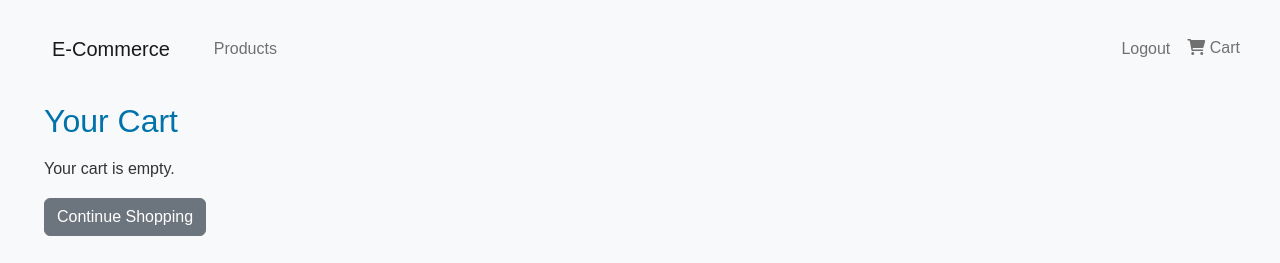
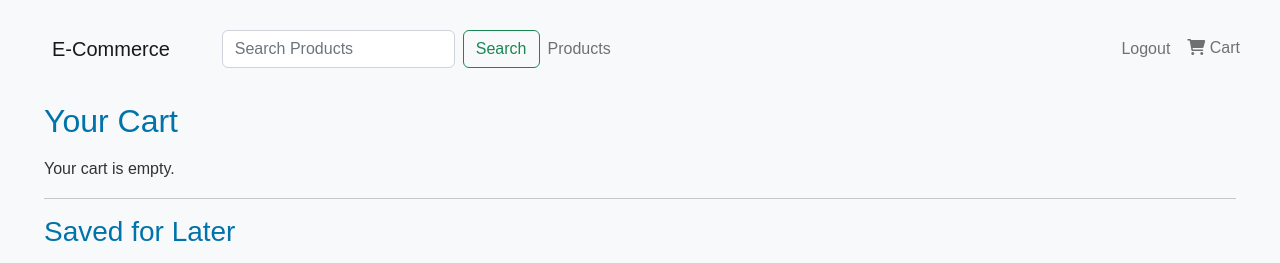
Before and after one commit to jeremyw0886/ecommerce_platform, a Django app: page /cart/ in a window 1280 px wide. Shown: the top 263 px of the page. Run offline with Django 3.2, Linux system fonts and the light colour scheme; a user stored in the database is signed in; data comes from the database, SQL or seed files in the repository; both versions use the stored data as it was after the commit; tables that the repository leaves empty hold one stand-in row (values such as "Sample post"); some libraries are stand-ins or nearby versions.

Commit message:
modifies style, builds search bar, and begins work on saved for later section */

```diff
--- a/store/management/commands/seed_products.py
+++ b/ecommerce_platform/archive/seed_products.py
@@ -1,3 +1,6 @@
+# Used for seeding the database with fake products. This is useful for testing purposes. The command creates a category named Electronics and then creates 10 fake products under that category. The products have random names, descriptions, prices, stock, and availability. The image field is set to a placeholder image. The command can be run using the following command:
+
+
 import random
 
 from django.core.management.base import BaseCommand
--- a/store/models.py
+++ b/store/models.py
@@ -1,4 +1,5 @@
 from django.conf import settings
+from django.contrib.auth.models import User
 from django.db import models
 from django.utils.text import slugify
 
@@ -54,3 +55,11 @@ class UserProfile(models.Model):
 
     def __str__(self):
         return f"Profile of {self.user.username}"
+
+class SavedItem(models.Model):
+    user = models.ForeignKey(settings.AUTH_USER_MODEL, on_delete=models.CASCADE)
+    product = models.ForeignKey(Product, on_delete=models.CASCADE)
+    added = models.DateTimeField(auto_now_add=True)
+
+    def __str__(self):
+        return f"{self.product.name} saved by {self.user.username}"
--- a/store/static/css/styles.css
+++ b/store/static/css/styles.css
@@ -331,6 +331,7 @@ a:hover {
   from {
     opacity: 0;
   }
+
   to {
     opacity: 1;
   }
@@ -340,15 +341,19 @@ a:hover {
   0% {
     transform: rotate(0deg);
   }
+
   3% {
     transform: rotate(-3deg);
   }
+
   6% {
     transform: rotate(3deg);
   }
+
   9% {
     transform: rotate(0deg);
   }
+
   100% {
     transform: rotate(0deg);
   }
@@ -358,6 +363,7 @@ a:hover {
    MEDIA QUERIES - RESPONSIVE STYLING
    ========================================================================== */
 @media (max-width: 768px) {
+
   /* Adjust thumbnail height */
   .thumbnail {
     height: 300px;
@@ -377,9 +383,44 @@ a:hover {
     padding: 8px 16px;
     font-size: 0.9rem;
   }
+
+  /* Ensure the navbar container is a flex container with wrapping enabled */
+  .navbar .container {
+    display: flex;
+    flex-wrap: wrap;
+    align-items: center;
+  }
+
+  /* Make sure the brand appears on the first row */
+  .navbar .navbar-brand {
+    order: 1;
+    flex: 1 0 auto;
+  }
+
+  /* Place the hamburger toggler on the first row at the right */
+  .navbar-toggler {
+    order: 2;
+    margin-left: auto;
+  }
+
+  /* Move the search form to a new row and make it full-width */
+  .navbar form {
+    order: 3;
+    width: 100%;
+    margin-top: 2rem;
+  }
+
+  /* The rest of the collapsible nav items (if any) come afterwards */
+  .navbar .collapse.navbar-collapse {
+    margin-top: 3.5rem;
+    order: 4;
+    text-align: right;
+    width: 100%;
+  }
 }
 
 @media (max-width: 375px) {
+
   /* Further adjust thumbnail dimensions */
   .thumbnail {
     height: 150px;
--- a/store/templates/store/cart_detail.html
+++ b/store/templates/store/cart_detail.html
@@ -24,7 +24,8 @@
         <td>${{ item.item_total }}</td>
         <td>
           <a href="{% url 'remove_from_cart' product_id=item.product.id %}" class="btn btn-sm btn-danger">Remove</a>
-          <a href="{% url 'save_for_later' product_id=item.product.id %}" class="btn btn-sm btn-secondary">Save for Later</a>
+          <a href="{% url 'save_for_later' product_id=item.product.id %}" class="btn btn-sm btn-secondary">Save for
+            Later</a>
         </td>
       </tr>
       {% endfor %}
@@ -37,30 +38,29 @@
   {% endif %}
 
   {% if saved_items %}
-  <h3 class="mt-5">Saved for Later</h3>
-  <table class="table table-bordered">
-    <thead class="table-light">
-      <tr>
-        <th>Product</th>
-        <th>Quantity</th>
-        <th>Actions</th>
-      </tr>
-    </thead>
-    <tbody>
-      {% for item in saved_items %}
-      <tr>
-        <td>{{ item.product.name }}</td>
-        <td>{{ item.quantity }}</td>
-        <td>
-          <a href="{% url 'remove_from_saved' product_id=item.product.id %}" class="btn btn-sm btn-danger">Remove</a>
-          <a href="{% url 'move_to_cart' product_id=item.product.id %}" class="btn btn-sm btn-success">Move to Cart</a>
-        </td>
-      </tr>
-      {% endfor %}
-    </tbody>
-  </table>
+  <hr>
+  <h3>Saved for Later</h3>
+  <div class="row">
+    {% for saved in saved_items %}
+    <div class="col-md-3 mb-3">
+      <div class="card h-100">
+        {% if saved.product.image %}
+        <img src="{{ saved.product.image.url }}" class="card-img-top" alt="{{ saved.product.name }}">
+        {% else %}
+        <img src="https://picsum.photos/300/300?random={{ forloop.counter }}" class="card-img-top"
+          alt="{{ saved.product.name }}">
+        {% endif %}
+        <div class="card-body d-flex flex-column">
+          <h5 class="card-title">{{ saved.product.name }}</h5>
+          <p class="card-text"><strong>${{ saved.product.price }}</strong></p>
+          <!-- Actions: Adjust URLs to match your URL patterns -->
+          <a href="{% url 'move_to_cart' saved.pk %}" class="btn btn-primary btn-sm mt-auto">Move to Cart</a>
+          <a href="{% url 'remove_saved_item' saved.pk %}" class="btn btn-secondary btn-sm mt-1">Remove</a>
+        </div>
+      </div>
+    </div>
+    {% endfor %}
+  </div>
   {% endif %}
-
-  <a href="{% url 'product_list' %}" class="btn btn-secondary">Continue Shopping</a>
 </div>
 {% endblock %}
--- a/store/templates/store/navbar.html
+++ b/store/templates/store/navbar.html
@@ -1,6 +1,10 @@
 <nav class="navbar navbar-expand-lg navbar-light bg-light">
   <div class="container">
     <a class="navbar-brand" href="{% url 'product_list' %}">E-Commerce</a>
+    <form class="d-flex flex-grow-1 flex-sm-grow-0 ms-3" action="{% url 'search' %}" method="get">
+      <input class="form-control me-2 w-100 w-sm-auto" type="search" placeholder="Search Products" aria-label="Search" name="q">
+      <button class="btn btn-outline-success" type="submit">Search</button>
+    </form>
     <button class="navbar-toggler" type="button" data-bs-toggle="collapse" data-bs-target="#navbarSupportedContent"
       aria-controls="navbarSupportedContent" aria-expanded="false" aria-label="Toggle navigation">
       <span class="navbar-toggler-icon"></span>
--- a/store/urls.py
+++ b/store/urls.py
@@ -9,6 +9,8 @@ urlpatterns = [
     path('add-to-cart/<int:product_id>/', views.add_to_cart, name='add_to_cart'),
     path('remove-from-cart/<int:product_id>/', views.remove_from_cart, name='remove_from_cart'),
     path('save-for-later/<int:product_id>/', views.save_for_later, name='save_for_later'),
+    path('saved/move/<int:saved_item_id>/', views.move_to_cart, name='move_to_cart'),
+    path('saved/remove/<int:saved_item_id>/', views.remove_saved_item, name='remove_saved_item'),
     path('cart/', views.cart_detail, name='cart_detail'),
     path('checkout/', views.checkout, name='checkout'),
     path('payment/', views.payment, name='payment'),
--- a/store/views.py
+++ b/store/views.py
@@ -8,7 +8,7 @@ from django.http import HttpResponseNotAllowed
 from django.shortcuts import get_object_or_404, redirect, render
 
 from .forms import SignUpForm
-from .models import Category, Order, OrderItem, Product, UserProfile
+from .models import Category, Order, OrderItem, Product, SavedItem, UserProfile
 
 stripe.api_key = settings.STRIPE_SECRET_KEY
 
@@ -79,7 +79,35 @@ def cart_detail(request):
             })
         except Product.DoesNotExist:
             pass
-    return render(request, 'store/cart_detail.html', {'cart_items': cart_items, 'total': total})
+    saved_items = None
+    if request.user.is_authenticated:
+        saved_items = SavedItem.objects.filter(user=request.user)
+    context = {
+        'cart_items': cart_items,
+        'total': total,
+        'saved_items': saved_items,
+    }
+    return render(request, 'store/cart_detail.html', context)
+
+
+def move_to_cart(request, saved_item_id):
+    saved_item = get_object_or_404(SavedItem, pk=saved_item_id, user=request.user)
+    product = saved_item.product
+    cart = request.session.get('cart', {})
+    product_id = str(product.id)
+    if product_id in cart:
+        cart[product_id] += 1
+    else:
+        cart[product_id] = 1
+    request.session['cart'] = cart
+    saved_item.delete()
+    return redirect('cart_detail')
+
+
+def remove_saved_item(request, saved_item_id):
+    saved_item = get_object_or_404(SavedItem, pk=saved_item_id, user=request.user)
+    saved_item.delete()
+    return redirect('cart_detail')
 
 
 def checkout(request):
```
Also changed, not shown: store/fixtures/categories.json (added, +9 -0 lines), store/fixtures/products.json (+60 -20 lines), store/migrations/0005_saveditem.py (added). Lines whose indentation alone changed are shown as unchanged.
